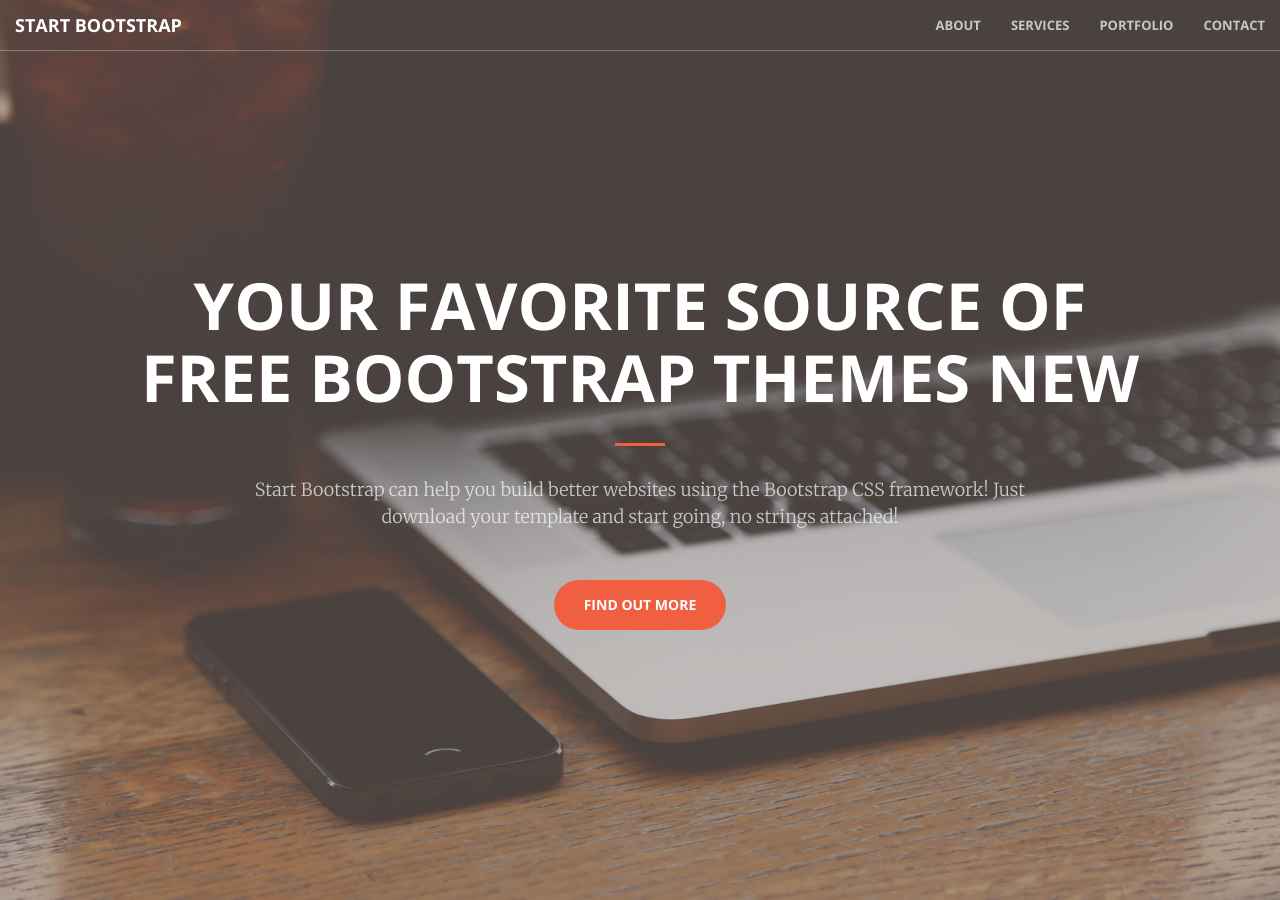
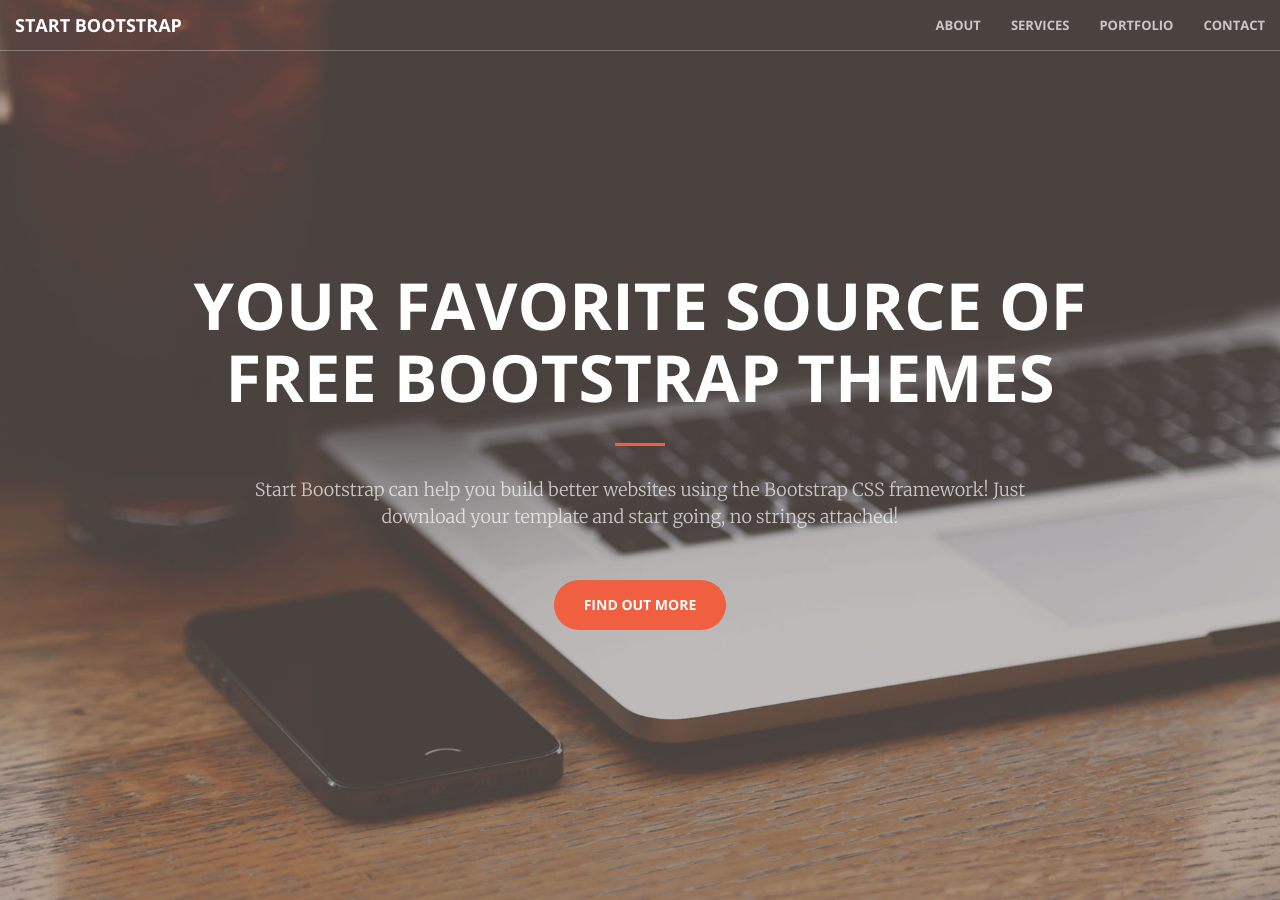
Before and after one commit to sebw84/gittest, a Jekyll site: the page built from homepage.html, in a window 1280 px wide. Built offline with Jekyll 4.4.1, drawn with Linux system fonts in a browser that asks for light colours.

Commit message:
änderung

```diff
--- a/homepage.html
+++ b/homepage.html
@@ -6,7 +6,7 @@
     <header>
         <div class="header-content">
             <div class="header-content-inner">
-                <h1>Your Favorite Source of Free Bootstrap Themes new</h1>
+                <h1>Your Favorite Source of Free Bootstrap Themes</h1>
                 <hr>
                 <p>Start Bootstrap can help you build better websites using the Bootstrap CSS framework! Just download your template and start going, no strings attached!</p>
                 <a href="#about" class="btn btn-primary btn-xl page-scroll">Find Out More</a>
```
